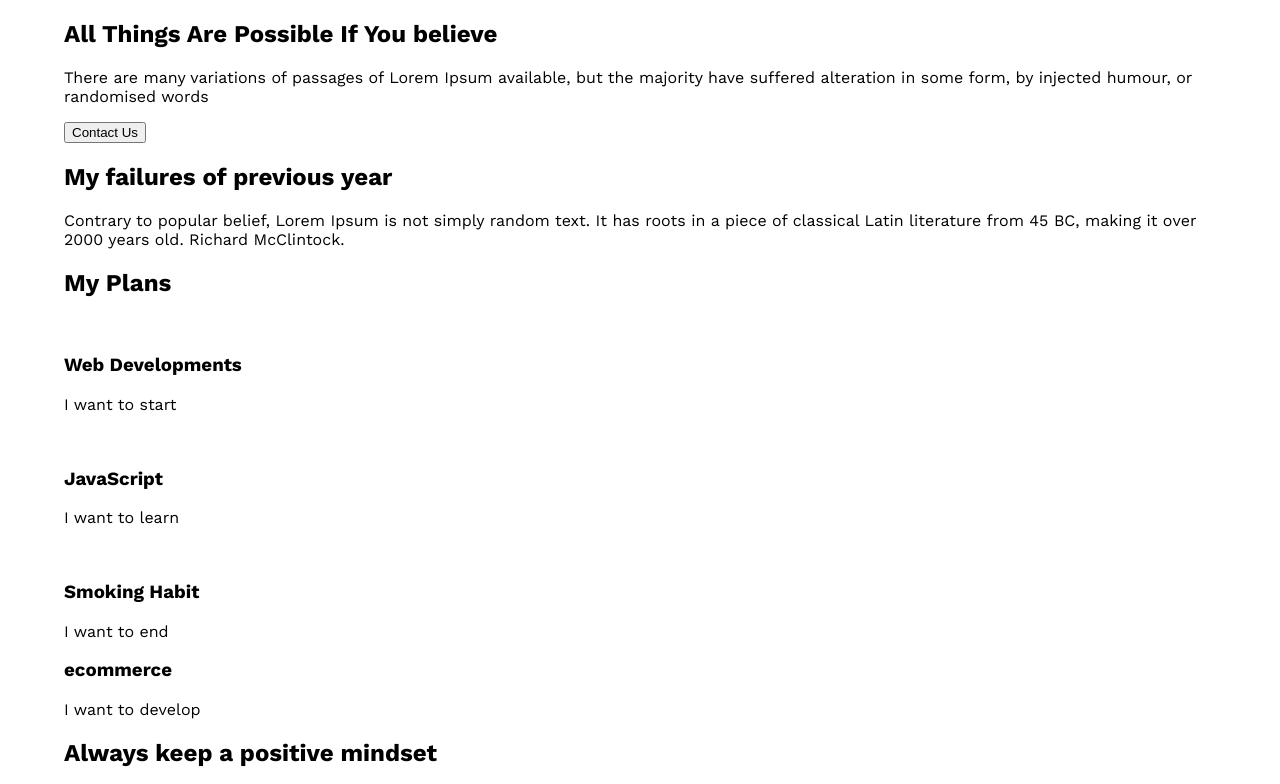
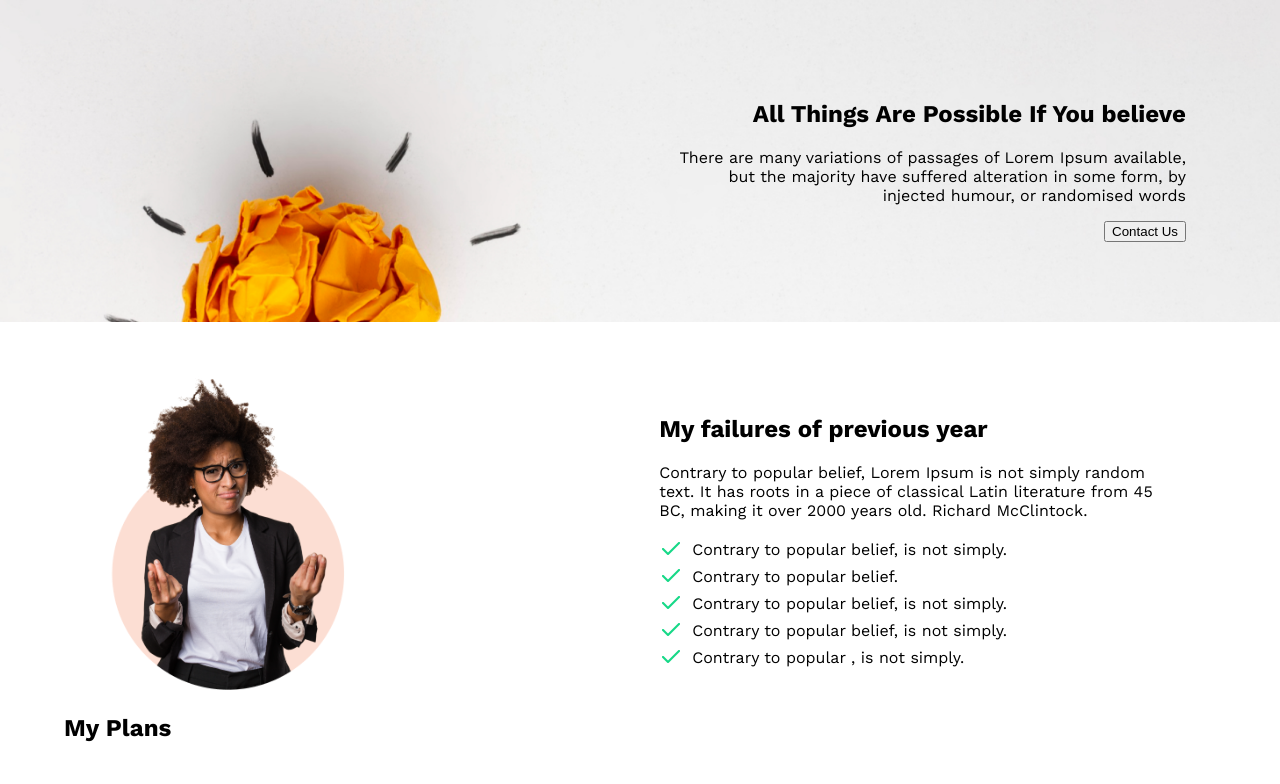
Before and after one commit to SajedurRahmanShihab/assignment_1, a plain HTML site: page index.html in a window 1280 px wide. Shown: the top 784 px of the page. Drawn offline with nearby package versions, Linux system fonts and the light colour scheme.

Commit message:
till section 2 complete

```diff
--- a/index.html
+++ b/index.html
@@ -13,23 +13,52 @@
 </head>
 
 <body>
-    <section>
+    <!-- section 1 -->
+    <section class="banner">
         <div class="container">
-            <h1>All Things Are Possible If You believe</h1>
-            <p>There are many variations of passages of Lorem Ipsum available, but the majority have suffered alteration in some form, by injected humour, or randomised words</p>
-            <button>Contact Us</button>
+            <div class="text--right">
+                <div class="text">
+                    <h1>All Things Are Possible If You believe</h1>
+                    <p>There are many variations of passages of Lorem Ipsum available, but the majority have suffered alteration in some form, by injected humour, or randomised words</p>
+                    <button>Contact Us</button>
+                </div>
+            </div>
         </div>
     </section>
+    <!-- section 2 -->
     <div class="container">
-        <section>
-            <div>
+        <section class="failures failures__flex">
+            <div class="child--one">
+                <img class="disappointed_woman" src="assets/weird_human.png" alt="">
             </div>
-            <div>
+            <div class="child--two">
                 <h2>My failures of previous year</h2>
                 <p>Contrary to popular belief, Lorem Ipsum is not simply random text. It has roots in a piece of classical Latin literature from 45 BC, making it over 2000 years old. Richard McClintock.</p>
+
+                <div class="d__flex">
+                    <img src="assets/tick.png" alt="">
+                    <p>Contrary to popular belief, is not simply.</p>
+                </div>
+                <div class="d__flex">
+                    <img src="assets/tick.png" alt="">
+                    <p>Contrary to popular belief.</p>
+                </div>
+                <div class="d__flex">
+                    <img src="assets/tick.png" alt="">
+                    <p>Contrary to popular belief, is not simply.</p>
+                </div>
+                <div class="d__flex">
+                    <img src="assets/tick.png" alt="">
+                    <p>Contrary to popular belief, is not simply.</p>
+                </div>
+                <div class="d__flex">
+                    <img src="assets/tick.png" alt="">
+                    <p>Contrary to popular , is not simply.</p>
+                </div>
             </div>
         </section>
     </div>
+    <!-- section 3 -->
     <div class="container">
         <section>
             <h2>My Plans</h2>
@@ -56,12 +85,14 @@
             </div>
         </section>
     </div>
+    <!-- section 4 -->
     <div class="container">
         <section>
             <h2>Always keep a positive mindset</h2>
             <button>Call Now</button>
         </section>
     </div>
+    <!-- footer -->
     <div class="container">
         <footer>
             <div>
--- a/style.css
+++ b/style.css
@@ -1,12 +1,6 @@
 * {
     box-sizing: border-box;
 }
-
-
-/* font */
-
-
-/*  */
 
 body {
     margin: 0;
@@ -22,3 +16,63 @@ body {
     width: 90%;
     margin: 0 auto;
 }
+
+
+/* banner start */
+
+.banner {
+    background-image: url("assets/banner1.png");
+    background-repeat: no-repeat;
+    background-size: cover;
+    margin-bottom: 50px;
+}
+
+.text--right {
+    display: flex;
+    align-items: center;
+    flex-direction: row-reverse;
+    padding: 50px 0;
+}
+
+.text {
+    width: 50%;
+    padding: 30px;
+    text-align: right;
+}
+
+
+/* banner end */
+
+
+/* failures section start */
+
+.disappointed_woman {
+    width: 250px;
+}
+
+.failures__flex {
+    display: flex;
+    align-items: center;
+    justify-content: space-evenly;
+}
+
+.child--one {
+    width: 45%;
+}
+
+.child--two {
+    width: 45%;
+}
+
+.d__flex {
+    display: flex;
+    align-items: center;
+    column-gap: 5px;
+}
+
+.d__flex p {
+    margin: 4px;
+}
+
+
+/* failures section end */
```
Also changed, not shown: assets/banner1.png (added).
